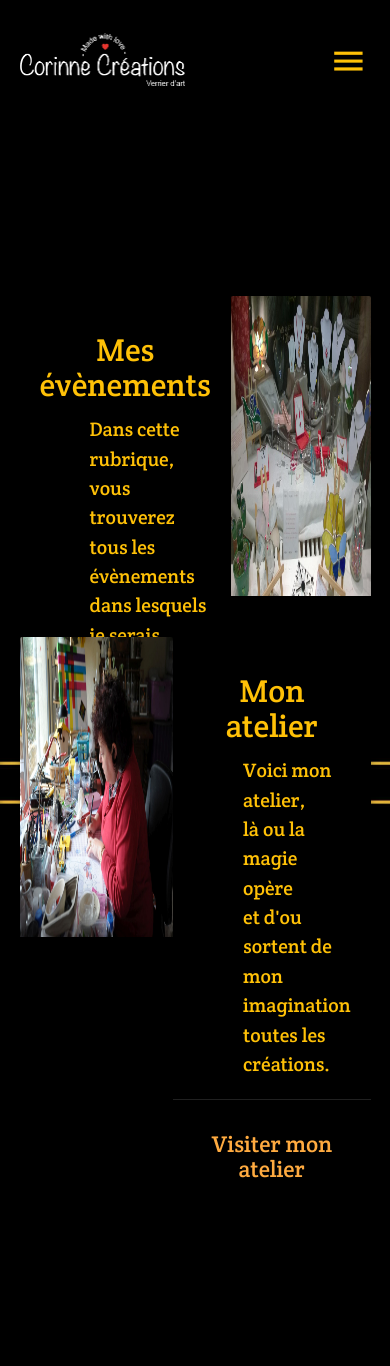
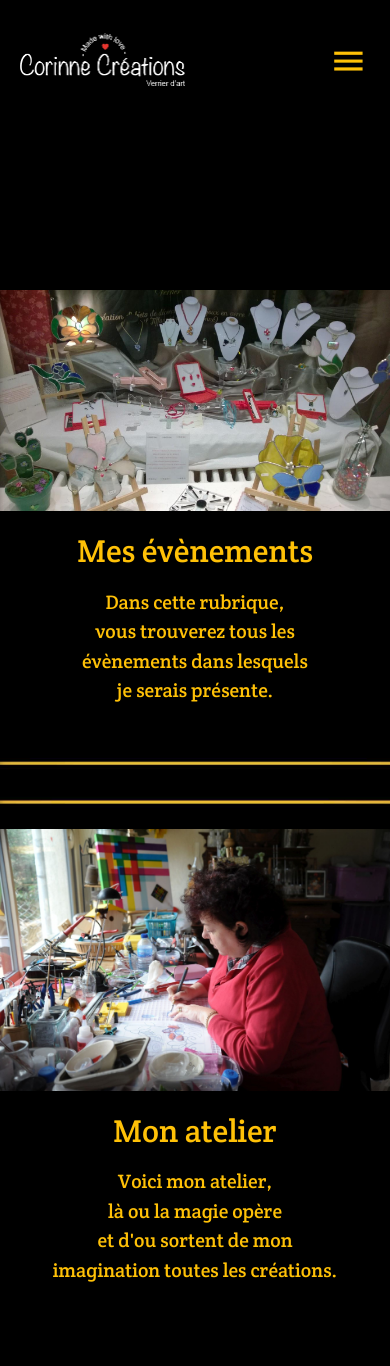
Before and after one commit to juliengrima/bleau_S2_2016_corinne_creation, a PHP site: page / in a window 390 px wide. Shown: the part 64-1430 px from the top of the page. Before the commit the page ends 1242 px from the top, so only its background shows below. Run offline with PHP 8.4, Linux system fonts and the light colour scheme; some libraries are stand-ins or nearby versions; some web fonts are replaced.

Commit message:
modifié card responsive

```diff
--- a/css/Main.css
+++ b/css/Main.css
@@ -252,12 +252,13 @@ a .lien:hover {
     max-height: 300px;
 }
 
-#card-image-height .image-height{
+#card-horizontal-height-test{
     height: 300px;
-    width: 500px;
+    max-height: 300px;
 }
 
-#card-image-collection-height .image-height{
+
+#card-image-height .image-height{
     height: 300px;
     width: 500px;
 }
@@ -637,3 +638,8 @@ footer {
     flex-direction: row;
     justify-content: center;
 }
+
+
+/***************************************************************************
+*                            13. A CLASSER
+****************************************************************************/
--- a/index.php
+++ b/index.php
@@ -5,20 +5,16 @@
 <?php require ('includes/slider.php'); ?>
 
 <main role="main">
-
-
-
-
-
+    <section>
 
         <div class="container">
             <div class="row">
-            <div class="col s12 m6 l12 ">
-                <div class="card horizontal" id="card-horizontal-height">
+                <!--partie écran large et tablette-->
+                <div class="col s12 m12 l12  ">
+                    <div class="card horizontal hide-on-small-only">
                         <div class="card-stacked">
                             <div class="card-content">
-                            <h4 class="center amber-text">Mes évènements</h4>
-
+                                <h4 class="header center amber-text">Mes évènements</h4>
                                 <p class="p-padding amber-text">
                                     Dans cette rubrique,<br>
                                     vous trouverez tous les<br>
@@ -27,23 +23,47 @@
                                 </p>
                             </div>
                             <div class="card-action center hover-margin">
-                            <a href="events.php"><h5>Venir à mes évènements</h5></a>
+                                <a href=""><h5>Venir à mes évènements</h5></a>
                             </div>
                         </div>
                         <div class="card-image" id="card-image-collection-height">
-                        <a href="events.php"><img src="images/collection.jpg" alt="events" class="image-height"></a>
+                            <a href="#">
+                                <img src="images/collection.jpg" class="image-height" alt="collection.jpg">
+                            </a>
                         </div>
                     </div>
                 </div>
+                <!--partie pour Mobile-->
+                <div class="row hide-on-med-and-up">
+                    <div class="card-image" id="">
+                        <a href="events.php"><img src="images/collection.jpg" alt="events" class="responsive-img"></a>
                     </div>
+                    <h4 class="center amber-text">Mes évènements</h4>
+                    <p class="amber-text center">
+                        Dans cette rubrique,<br>
+                        vous trouverez tous les<br>
+                        évènements dans lesquels<br>
+                        je serais présente.
+                    </p>
+                    <!--saut de ligne pour mobile-->
+                    <br /><br /><br />
+                </div>
+            </div>
+        </div>
+    </section>
 
+
+    <section>
+        <div class="container">
             <div class="row">
-            <div class="col s12 m6 l12">
-                <div class="card horizontal" id="card-horizontal-height">
-                    <div class="card-image" id="card-image-height">
-                        <a href="atelier.php"><img src="images/atelier1.JPG" class="image-height" alt="atelier1"></a>
+                <!--partie écran large et tablette-->
+                <div class="col s12 m12 l12  ">
 
-                    </div>
+                    <div class="card horizontal hide-on-small-only">
+                        <div class="card-image" id="card-image-collection-height">
+                            <a href="#">
+                                <img src="images/atelier1.JPG" class="image-height" alt="collection.jpg">
+                            </a>                        </div>
                         <div class="card-stacked">
                             <div class="card-content">
                                 <h4 class="header center amber-text">Mon atelier</h4>
@@ -53,15 +73,27 @@
                                     imagination toutes les créations.
                                 </p>
                             </div>
-                        <div class="card-action center">
-                            <a href=""><h5>Visiter mon atelier</h5></a>
+                            <div class="card-action center hover-margin">
+                                <a href=""><h5>Venir à mes évènements</h5></a>
                             </div>
                         </div>
                     </div>
                 </div>
+                <!--partie pour mobile-->
+                <div class="row hide-on-med-and-up">
+                    <div class="card-image" id="">
+                        <a href="atelier.php"><img src="images/atelier1.JPG" class="responsive-img" alt="atelier1"></a>
+                        <h4 class="center amber-text">Mon atelier</h4>
+                        <p class="amber-text center">Voici mon atelier,<br>
+                            là ou la magie opère<br>
+                            et d'ou sortent de mon<br>
+                            imagination toutes les créations.
+                        </p>
                     </div>
                 </div>
-
+            </div>
+        </div>
+    </section>
 </main>
 
 
```
Lines whose indentation alone changed are shown as unchanged.
